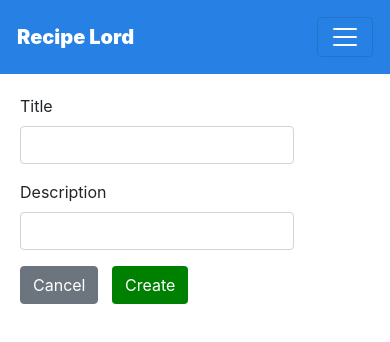
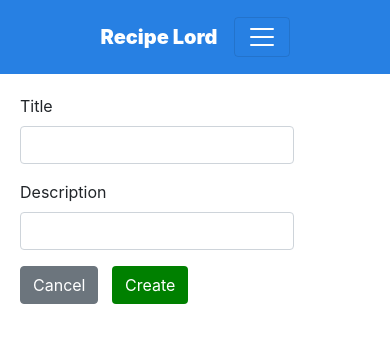
Before and after one commit to hmtcelik/RecipeLord, a React (Create React App) app in the folder frontend/: page /create in a window 390 px wide. Shown: the top 342 px of the page. Built offline with nearby package versions, Linux system fonts and the light colour scheme.

Commit message:
react-spring testing

```diff
--- a/frontend/src/components/Home.js
+++ b/frontend/src/components/Home.js
@@ -3,6 +3,9 @@ import { Link } from "react-router-dom";
 import axios from "axios";
 
 import { Button, Container, Row } from "reactstrap";
+
+//react animation
+import { useSpring, animated } from 'react-spring'
 
 import RecipeList from "./RecipeList";
 
@@ -12,6 +15,9 @@ const Home = () => {
 
   // creating successful message
   const [succesMsg, setSuccesMsg] = useState(false);
+
+  // react-strip stuffs
+  const springProps = useSpring({ from:{ opacity:0 }, to:{ opacity:1 }, delay: 200, });
 
   useEffect(() => { /* for first render */
       axios
@@ -35,21 +41,24 @@ const Home = () => {
   };
 
   return (
-    <Container style={{display:'flex', justifyContent:"center"}}>
+    <Container>
       <div className="home"> {/* for container */}
 
         {/* Create Button*/}
-        <Row style={{display:"block", marginTop:"20px"}}>
+        <Row style={{displaymarginTop:"20px"}}>
             <Link to="/create"><Button color="succes">New Recipe</Button></Link>
         </Row>
+
 
         {/* Succes Mesage*/}
         {succesMsg && <Row><p color="green">Succesfully Created</p></Row>}
 
-        {/* Recipe List */}
-        {isPending && <Row><div className="loader"></div></Row> }
-        {!isPending && <RecipeList recipes={recipes} setRecipes={setRecipes} />}
-        {!recipes.length && <Row><p>Wow! Such an empty</p></Row> }
+        <animated.div style={springProps}>
+          {/* Recipe List */}
+          {isPending && <Row><div className="loader"></div></Row> }
+          {!isPending && <RecipeList recipes={recipes} setRecipes={setRecipes} />}
+          {!recipes.length && <Row><p>Wow! Such an empty</p></Row> }
+        </animated.div>
 
       </div>
     </Container>
--- a/frontend/src/main.scss
+++ b/frontend/src/main.scss
@@ -30,6 +30,12 @@ body{
     margin-bottom: 40px;
 }
 
+.container{
+    display:'flex';
+    justify-content:"left";
+    width: 600px;
+}
+
 .navbar{
     font-weight: 900;
     padding: 17px 17px;
@@ -49,7 +55,6 @@ $recipe_wrapper_lines : rgba(0, 0, 0, 0.526);
         max-width: 600px;
         height: 250px;
         max-height: 250px;
-
     }
     .title{
         margin-top: 0px;
@@ -121,24 +126,6 @@ $recipe_wrapper_lines : rgba(0, 0, 0, 0.526);
     cursor: pointer;
 }
 
-
-@media only screen and (max-width: 600px) {
-    .content{
-        margin-left: 20px;
-        margin-right: 20px;
-    }
-    .sure-box-card{
-        width: 400px;
-    }
-}
-
-@media only screen and (max-width: 450px) {
-    .sure-box-card{
-        width: 250px;
-    }
-}
-
-
 // loader
 .loader {
     margin: 0 auto;
@@ -155,3 +142,28 @@ $recipe_wrapper_lines : rgba(0, 0, 0, 0.526);
     0% { transform: rotate(0deg); }
     100% { transform: rotate(360deg); }
 }
+
+
+@media only screen and (max-width: 600px) {
+    .content{
+        margin-left: 20px;
+        margin-right: 20px;
+    }
+    .sure-box-card{
+        width: 400px;
+    }
+    .container{
+        width: auto;
+    }
+}
+
+@media only screen and (max-width: 450px) {
+    .sure-box-card{
+        width: 250px;
+    }
+    .recipe{
+        .wrapper{
+            width: 300px;
+        }
+    }
+}
```
